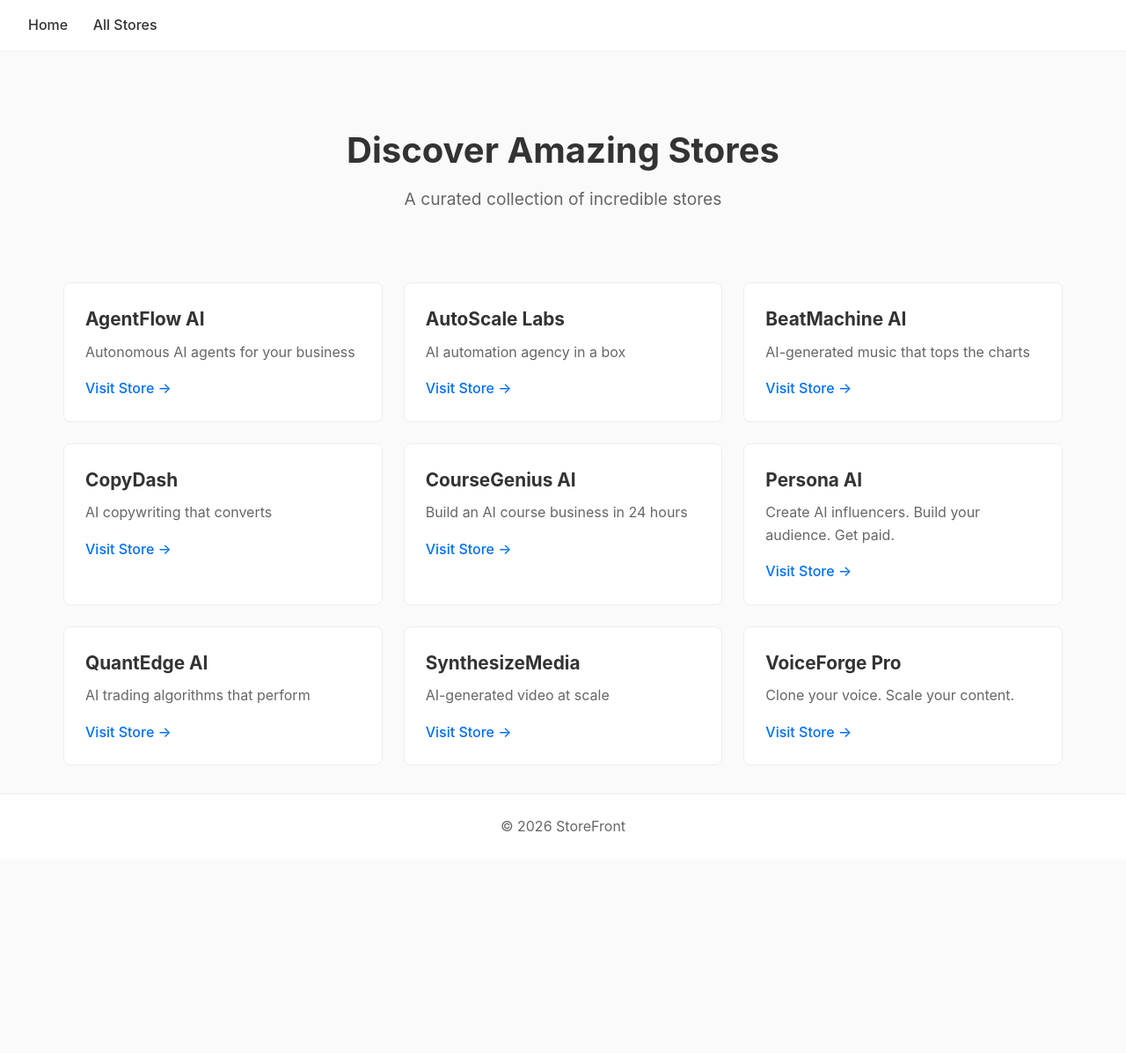
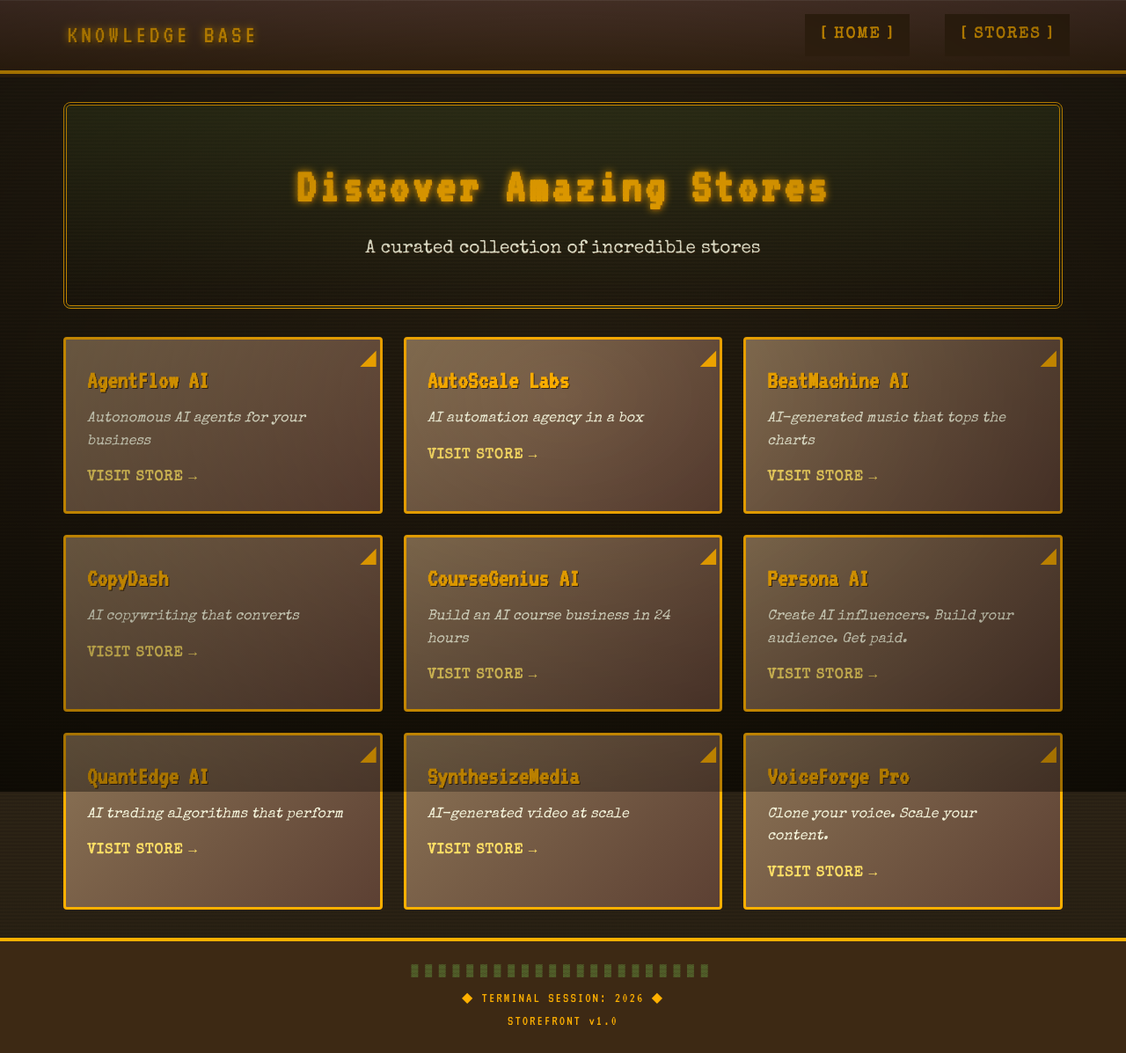
Before and after one commit to JCKING1278/cloudfront, a Jekyll site: the page built from index.html, in a window 1280 px wide. Shown: the whole page at 88% size. Built offline with Jekyll 4.4.1, drawn with Linux system fonts in a browser that asks for light colours; before the commit the page ends 977 px from its top, so only the background shows below that.

Commit message:
Add retro 70s computer aesthetic

```diff
--- a/_layouts/default.html
+++ b/_layouts/default.html
@@ -8,16 +8,22 @@
 </head>
 <body>
   <header>
-    <nav>
-      <a href="{{ site.baseurl }}/">Home</a>
-      <a href="{{ site.baseurl }}/stores/">All Stores</a>
-    </nav>
+    <div class="header-content">
+      <div class="logo">
+        <span class="blink">▓</span> KNOWLEDGE BASE <span class="blink">▓</span>
+      </div>
+      <nav>
+        <a href="{{ site.baseurl }}/">[ HOME ]</a>
+        <a href="{{ site.baseurl }}/stores/">[ STORES ]</a>
+      </nav>
+    </div>
   </header>
   <main>
     {{ content }}
   </main>
   <footer>
-    <p>&copy; 2026 StoreFront</p>
+    <p>◆ TERMINAL SESSION: 2026 ◆</p>
+    <p>STOREFRONT v1.0</p>
   </footer>
 </body>
 </html>
--- a/assets/css/style.css
+++ b/assets/css/style.css
@@ -1,34 +1,119 @@
+@import url('https://fonts.googleapis.com/css2?family=VT323&family=Special+Elite&display=swap');
+
 * {
   box-sizing: border-box;
   margin: 0;
   padding: 0;
 }
 
+:root {
+  --amber-glow: #ffb000;
+  --amber-dark: #cc8c00;
+  --amber-light: #ffe066;
+  --brown-dark: #3d2914;
+  --brown-medium: #5c4033;
+  --brown-light: #8b7355;
+  --olive-green: #556b2f;
+  --olive-light: #6b8e23;
+  --cream: #f5f5dc;
+  --tape-brown: #8b4513;
+  --scanline: rgba(0, 0, 0, 0.1);
+}
+
 body {
-  font-family: -apple-system, BlinkMacSystemFont, 'Segoe UI', Roboto, Oxygen, Ubuntu, sans-serif;
+  font-family: 'Special Elite', 'Courier New', Courier, monospace;
   line-height: 1.6;
-  color: #333;
-  background: #fafafa;
+  color: var(--brown-dark);
+  background:
+    repeating-linear-gradient(
+      0deg,
+      transparent,
+      transparent 2px,
+      var(--scanline) 2px,
+      var(--scanline) 4px
+    ),
+    linear-gradient(180deg, #2d2416 0%, #1a1409 100%);
   min-height: 100vh;
   display: flex;
   flex-direction: column;
+  background-attachment: fixed;
+}
+
+body::before {
+  content: '';
+  position: fixed;
+  top: 0;
+  left: 0;
+  right: 0;
+  bottom: 0;
+  background: radial-gradient(ellipse at center, transparent 0%, rgba(0,0,0,0.4) 100%);
+  pointer-events: none;
+  z-index: 1000;
 }
 
 header {
-  background: #fff;
-  border-bottom: 1px solid #eee;
+  background: linear-gradient(180deg, var(--brown-medium) 0%, var(--brown-dark) 100%);
+  border-bottom: 4px solid var(--amber-glow);
   padding: 1rem 2rem;
+  box-shadow:
+    0 4px 0 var(--brown-dark),
+    inset 0 1px 0 rgba(255,255,255,0.1);
+}
+
+.header-content {
+  max-width: 1200px;
+  margin: 0 auto;
+  display: flex;
+  justify-content: space-between;
+  align-items: center;
+  flex-wrap: wrap;
+  gap: 1rem;
+}
+
+.logo {
+  font-family: 'VT323', monospace;
+  font-size: 1.8rem;
+  color: var(--amber-glow);
+  text-shadow:
+    0 0 10px var(--amber-glow),
+    2px 2px 0 var(--brown-dark);
+  letter-spacing: 4px;
+}
+
+.blink {
+  animation: blink 1s step-end infinite;
+}
+
+@keyframes blink {
+  0%, 100% { opacity: 1; }
+  50% { opacity: 0; }
+}
+
+nav {
+  display: flex;
+  gap: 1rem;
 }
 
 nav a {
-  color: #333;
+  color: var(--amber-glow);
   text-decoration: none;
   margin-right: 1.5rem;
-  font-weight: 500;
+  font-weight: bold;
+  font-size: 1.1rem;
+  text-transform: uppercase;
+  letter-spacing: 2px;
+  padding: 0.5rem 1rem;
+  border: 2px solid transparent;
+  background: var(--brown-dark);
+  transition: all 0.2s;
 }
 
 nav a:hover {
-  color: #0070f3;
+  color: var(--amber-light);
+  border-color: var(--amber-glow);
+  box-shadow:
+    0 0 10px var(--amber-glow),
+    inset 0 0 10px rgba(255, 176, 0, 0.2);
 }
 
 main {
@@ -42,16 +127,35 @@ main {
 .hero {
   text-align: center;
   padding: 3rem 0;
+  background:
+    linear-gradient(180deg, rgba(85, 107, 47, 0.3) 0%, transparent 100%),
+    repeating-linear-gradient(
+      0deg,
+      transparent,
+      transparent 2px,
+      var(--scanline) 2px,
+      var(--scanline) 4px
+    );
+  border: 4px double var(--amber-glow);
+  border-radius: 8px;
+  margin-bottom: 2rem;
 }
 
 .hero h1 {
-  font-size: 2.5rem;
+  font-family: 'VT323', monospace;
+  font-size: 3.5rem;
+  color: var(--amber-glow);
+  text-shadow:
+    0 0 10px var(--amber-glow),
+    2px 2px 0 var(--brown-dark);
   margin-bottom: 0.5rem;
+  letter-spacing: 4px;
 }
 
 .hero p {
-  color: #666;
-  font-size: 1.2rem;
+  color: var(--cream);
+  font-size: 1.3rem;
+  text-shadow: 1px 1px 0 var(--brown-dark);
 }
 
 .stores-grid {
@@ -62,34 +166,54 @@ main {
 }
 
 .store-card {
-  background: #fff;
-  border: 1px solid #eee;
-  border-radius: 8px;
+  background: linear-gradient(135deg, var(--brown-light) 0%, var(--brown-medium) 100%);
+  border: 3px solid var(--amber-glow);
+  border-radius: 4px;
   padding: 1.5rem;
   text-decoration: none;
-  color: inherit;
-  transition: transform 0.2s, box-shadow 0.2s;
+  color: var(--cream);
+  transition: all 0.2s;
+  position: relative;
+  overflow: hidden;
+}
+
+.store-card::before {
+  content: '◢';
+  position: absolute;
+  top: 0;
+  right: 0;
+  color: var(--amber-glow);
+  font-size: 1.5rem;
+  padding: 0.25rem;
 }
 
 .store-card:hover {
-  transform: translateY(-3px);
-  box-shadow: 0 4px 12px rgba(0,0,0,0.1);
-  border-color: #0070f3;
+  transform: translateY(-3px) rotate(-1deg);
+  box-shadow:
+    8px 8px 0 var(--brown-dark),
+    0 0 20px rgba(255, 176, 0, 0.4);
+  border-color: var(--amber-light);
 }
 
 .store-card h2 {
-  font-size: 1.3rem;
+  font-family: 'VT323', monospace;
+  font-size: 1.8rem;
+  color: var(--amber-glow);
   margin-bottom: 0.5rem;
+  text-shadow: 1px 1px 0 var(--brown-dark);
 }
 
 .store-card .tagline {
-  color: #666;
+  color: var(--cream);
   margin-bottom: 1rem;
+  font-style: italic;
 }
 
 .store-card .visit {
-  color: #0070f3;
-  font-weight: 500;
+  color: var(--amber-light);
+  font-weight: bold;
+  text-transform: uppercase;
+  letter-spacing: 1px;
 }
 
 .stores-list {
@@ -99,42 +223,52 @@ main {
 }
 
 .store-item {
-  background: #fff;
-  border: 1px solid #eee;
-  border-radius: 8px;
+  background: linear-gradient(135deg, var(--brown-light) 0%, var(--brown-medium) 100%);
+  border: 3px solid var(--amber-glow);
+  border-radius: 4px;
   padding: 1.5rem;
 }
 
 .store-item h2 {
+  font-family: 'VT323', monospace;
+  color: var(--amber-glow);
   margin-bottom: 0.5rem;
 }
 
 .store-item a {
-  color: #0070f3;
+  color: var(--amber-light);
   text-decoration: none;
 }
 
 .store-item a:hover {
   text-decoration: underline;
+  text-shadow: 0 0 5px var(--amber-glow);
 }
 
 .store {
-  background: #fff;
-  border: 1px solid #eee;
-  border-radius: 8px;
+  background: linear-gradient(135deg, var(--brown-light) 0%, var(--brown-medium) 100%);
+  border: 4px double var(--amber-glow);
+  border-radius: 4px;
   padding: 2rem;
   max-width: 800px;
   margin: 0 auto;
 }
 
 .store h1 {
+  font-family: 'VT323', monospace;
+  color: var(--amber-glow);
+  font-size: 2.5rem;
   margin-bottom: 0.5rem;
+  text-shadow: 2px 2px 0 var(--brown-dark);
 }
 
 .store .tagline {
-  color: #666;
+  color: var(--cream);
   font-size: 1.2rem;
   margin-bottom: 1.5rem;
+  font-style: italic;
+  border-bottom: 2px dashed var(--amber-glow);
+  padding-bottom: 1rem;
 }
 
 .store-details {
@@ -143,27 +277,74 @@ main {
 
 .store-details p {
   margin-bottom: 0.5rem;
+  color: var(--cream);
 }
 
 .store-details a {
-  color: #0070f3;
+  color: var(--amber-glow);
+  text-decoration: none;
+  border-bottom: 1px dashed var(--amber-glow);
+}
+
+.store-details a:hover {
+  color: var(--amber-light);
+  border-bottom-style: solid;
 }
 
 .back-link {
   display: inline-block;
   margin-top: 1.5rem;
-  color: #0070f3;
+  color: var(--amber-glow);
   text-decoration: none;
+  font-weight: bold;
+  text-transform: uppercase;
+  letter-spacing: 1px;
+  padding: 0.5rem 1rem;
+  background: var(--brown-dark);
+  border: 2px solid var(--amber-glow);
 }
 
 .back-link:hover {
-  text-decoration: underline;
+  background: var(--amber-glow);
+  color: var(--brown-dark);
+  box-shadow: 0 0 15px var(--amber-glow);
 }
 
 footer {
-  background: #fff;
-  border-top: 1px solid #eee;
+  background: var(--brown-dark);
+  border-top: 4px solid var(--amber-glow);
   padding: 1.5rem;
   text-align: center;
-  color: #666;
+  color: var(--amber-glow);
+  font-family: 'VT323', monospace;
+  letter-spacing: 2px;
 }
+
+footer::before {
+  content: '▓▓▓▓▓▓▓▓▓▓▓▓▓▓▓▓▓▓▓▓▓▓';
+  display: block;
+  margin-bottom: 0.5rem;
+  color: var(--olive-green);
+  font-size: 0.8rem;
+  letter-spacing: 8px;
+}
+
+@media (max-width: 768px) {
+  .hero h1 {
+    font-size: 2rem;
+  }
+
+  .stores-grid {
+    grid-template-columns: 1fr;
+  }
+
+  nav {
+    flex-direction: column;
+    gap: 0.5rem;
+  }
+
+  nav a {
+    display: block;
+    text-align: center;
+  }
+}
```
